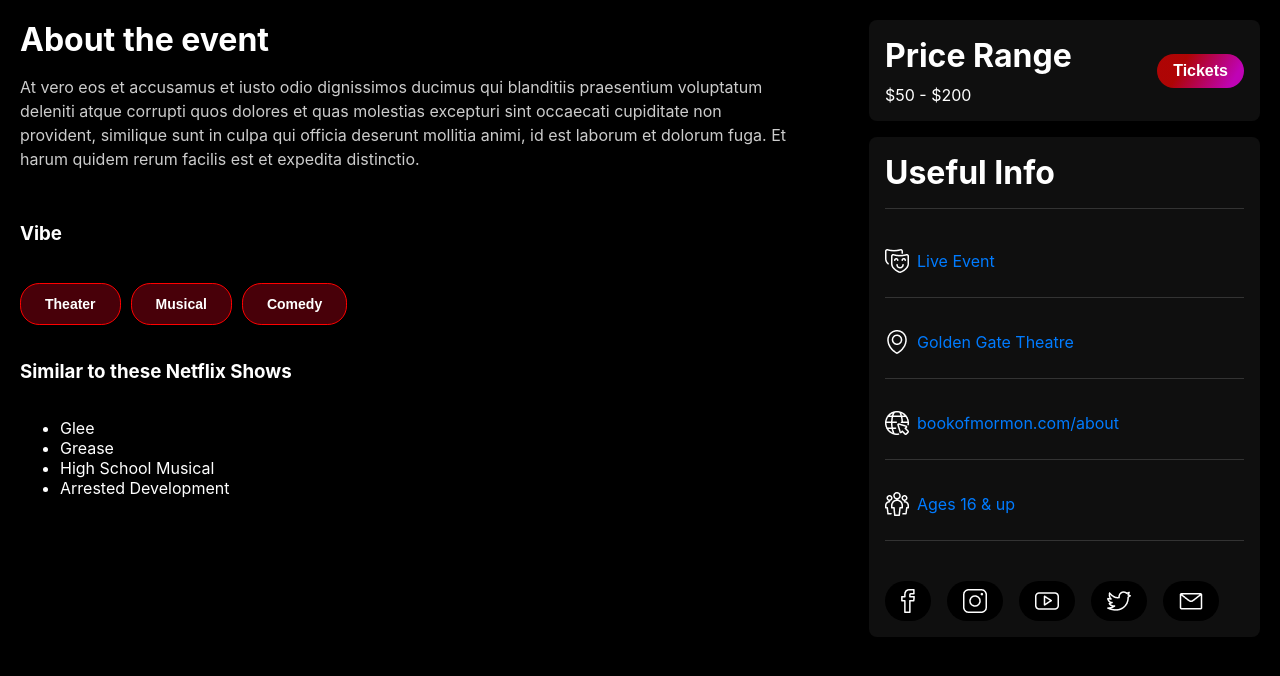
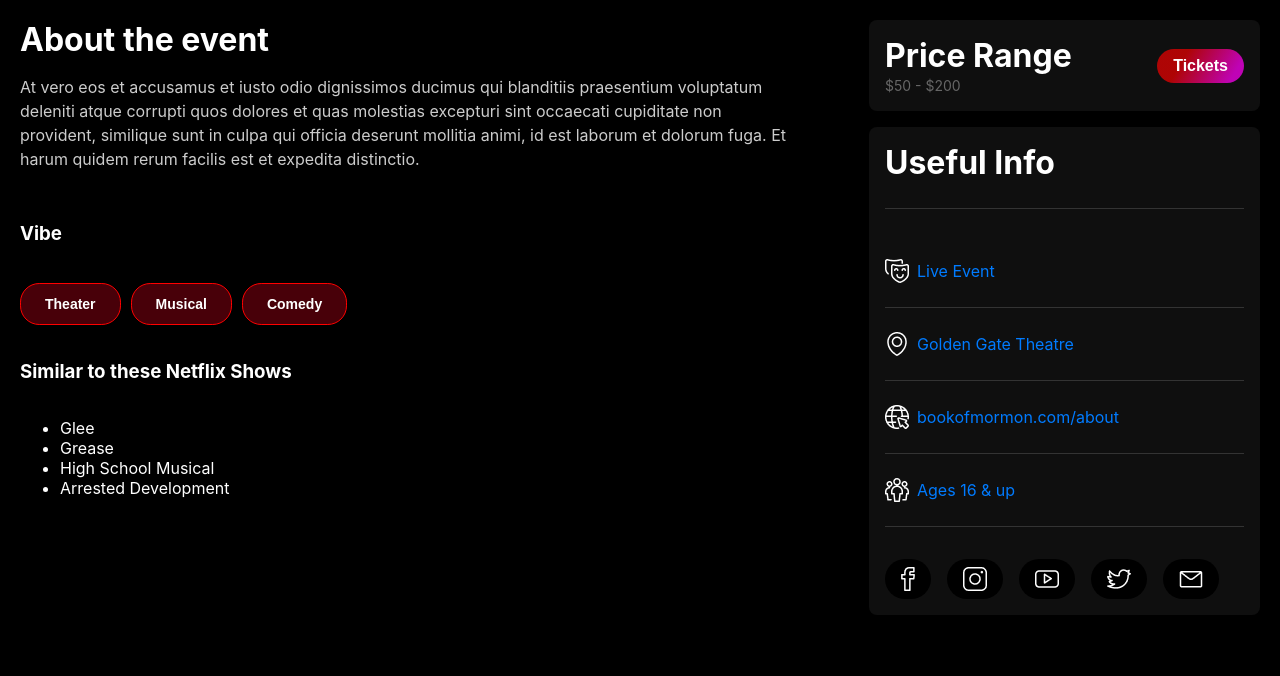
Before and after one commit to howardrosita/DT-Final-Project, a React (Create React App) app in the folder app/my-app/: page / in a window 1280 px wide. Shown: the top 676 px of the page. Built offline with nearby package versions, Linux system fonts and the light colour scheme.

Commit message:
Refactor: - Adjust the unique keys for rendering the component with React.fragment, fixing the rendering issue. - Remove the other redundant keys of other div. - Replace the order of the seperator component in li element.

```diff
--- a/app/my-app/src/components/AboutEvents/index.tsx
+++ b/app/my-app/src/components/AboutEvents/index.tsx
@@ -1,6 +1,7 @@
 import "./styles.css";
 import { useEffect, useState } from "react";
 import { getEvents, TEventInfo } from "../../services/events.service";
+import React from "react";
 
 const AboutEvent = () => {
   const [eventDetails, setEventDetails] = useState<TEventInfo[]>();
@@ -21,12 +22,9 @@
       {eventDetails && eventDetails.length > 0 ? (
         <div className="about_event_container">
           {eventDetails.map((event) => (
-            <>
+            <React.Fragment key={`event-${event.id}-${event.title}`}>
               {/* Left component */}
-              <div
-                key={`event-left-${event.title}`}
-                className="about_event_left"
-              >
+              <div className="about_event_left">
                 <div className="header">
                   <h2>About the event</h2>
                   <p>{event.description}</p>
@@ -57,10 +55,7 @@
               </div>
 
               {/* Right component similar to sidebar */}
-              <div
-                key={`event-right-${event.title}`}
-                className="about_event_right"
-              >
+              <div className="about_event_right">
                 {/* Price range card */}
                 <div
                   className="card"
@@ -72,8 +67,10 @@
                 >
                   {/* Card content */}
                   <div className="card_content">
+                    <div className="card_header">
                       <h2>Price Range</h2>
                       <span>{event.price}</span>
+                    </div>
                   </div>
 
                   {/* Card action */}
@@ -92,17 +89,18 @@
                     alignItems: "flex-start",
                   }}
                 >
+                  {/* Card Content */}
+                  <div className="card_content">
                     {/* Header card */}
                     <div className="card_header">
                       <h2>Useful Info</h2>
                     </div>
                     <span className="separator" />
 
-                  {/* Card Content */}
-                  <div className="card_content">
                     <ul className="useful_info_list">
                       {event.usefulInfo.map((info, index) => (
-                        <li key={index} className="list_item">
+                        <React.Fragment key={`useful-info-${index}`}>
+                          <li className="list_item">
                             <img
                               src={info.icon}
                               alt={info.title}
@@ -118,8 +116,9 @@
                             >
                               {info.title}
                             </a>
+                          </li>
                           <span className="separator" />
-                        </li>
+                        </React.Fragment>
                       ))}
                     </ul>
                   </div>
@@ -144,7 +143,7 @@
                   </div>
                 </div>
               </div>
-            </>
+            </React.Fragment>
           ))}
         </div>
       ) : (
```
Lines whose indentation alone changed are shown as unchanged.
